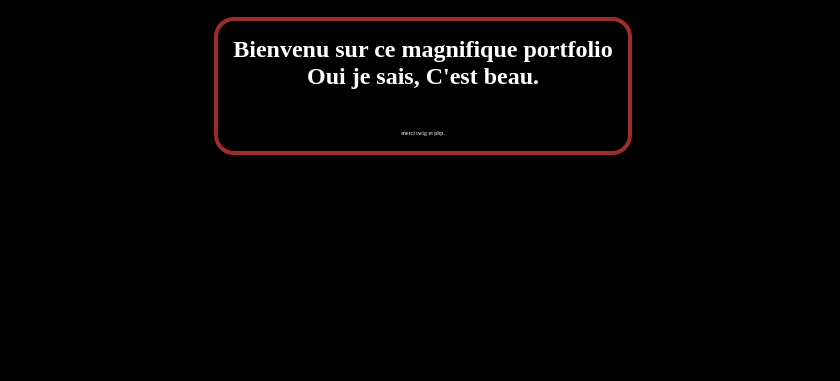
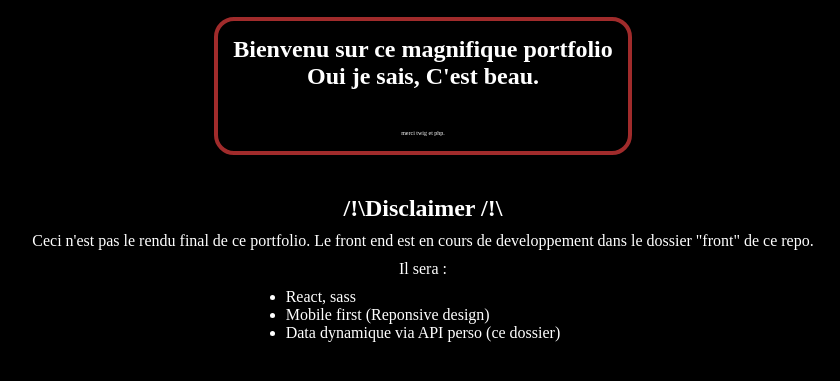
Before and after one commit to Catoire-dev/portefolio_catoire-dev, a Symfony app: template back/templates/home/home.html.twig in a window 1280 px wide. Shown: the part 131-512 px from the top of the page, without its empty margins (217-1057 px from the left). Run offline with Twig, Linux system fonts and the light colour scheme; the template is opened without the code that fills it, so the values that code supplies are empty; some libraries are stand-ins or nearby versions.

Commit message:
Add disclaimer in home

```diff
--- a/back/public/styles/home.css
+++ b/back/public/styles/home.css
@@ -6,3 +6,11 @@
 #home > h2 {
     font-size: 1.5em;
 }
+
+#disclaimer {
+    gap: 10px;
+}
+
+#disclaimer > p {
+    text-align: center;
+}
--- a/back/templates/home/home.html.twig
+++ b/back/templates/home/home.html.twig
@@ -13,5 +13,16 @@
 
         <p class="unpleasant-message">merci twig et php.</p>
 
+
+</section>
+<section id="disclaimer" class="box">
+        <h2>/!\Disclaimer /!\ </h2>
+        <p>Ceci n'est pas le rendu final de ce portfolio. Le front end est en cours de developpement dans le dossier "front" de ce repo.</p>
+        <p>Il sera :</p>
+        <ul>
+                <li>React, sass</li>
+                <li>Mobile first (Reponsive design)</li>
+                <li>Data dynamique via API perso (ce dossier)</li>
+        </ul>
 </section>
 {% endblock main %}
```
